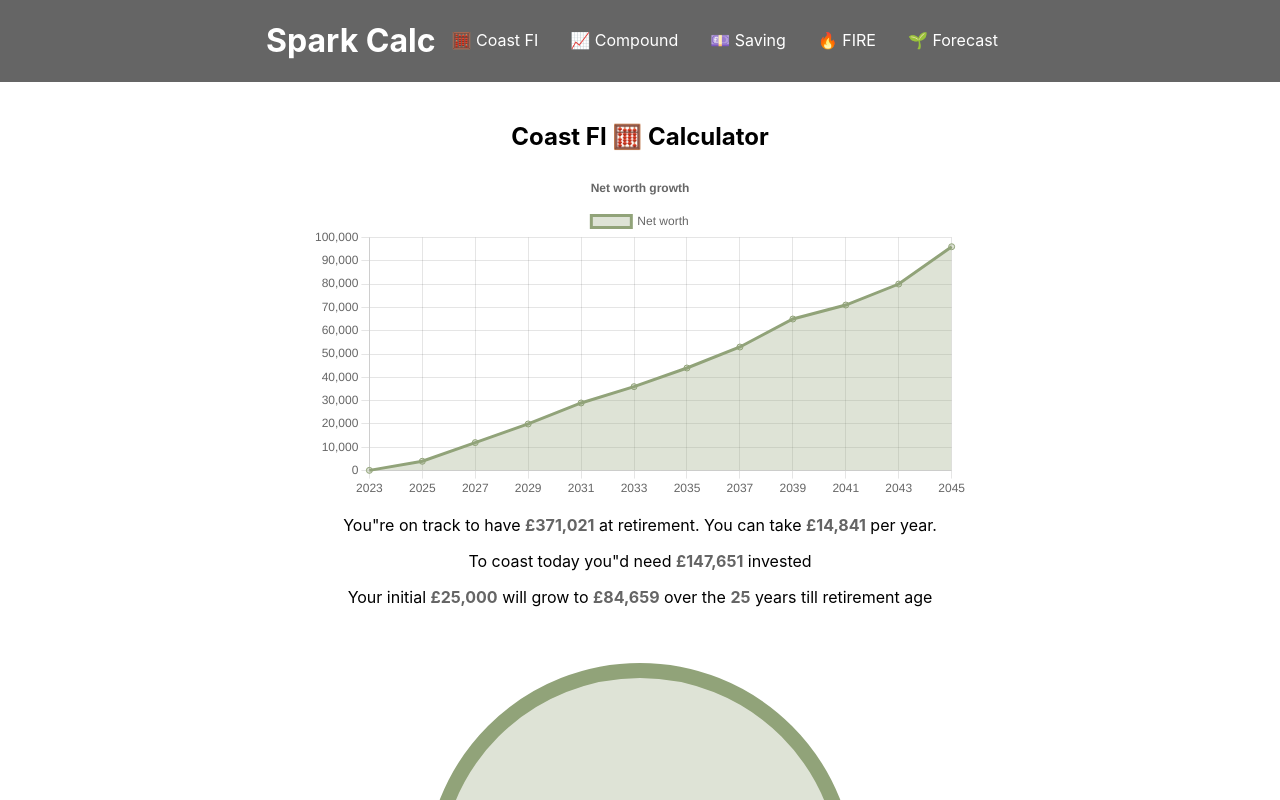
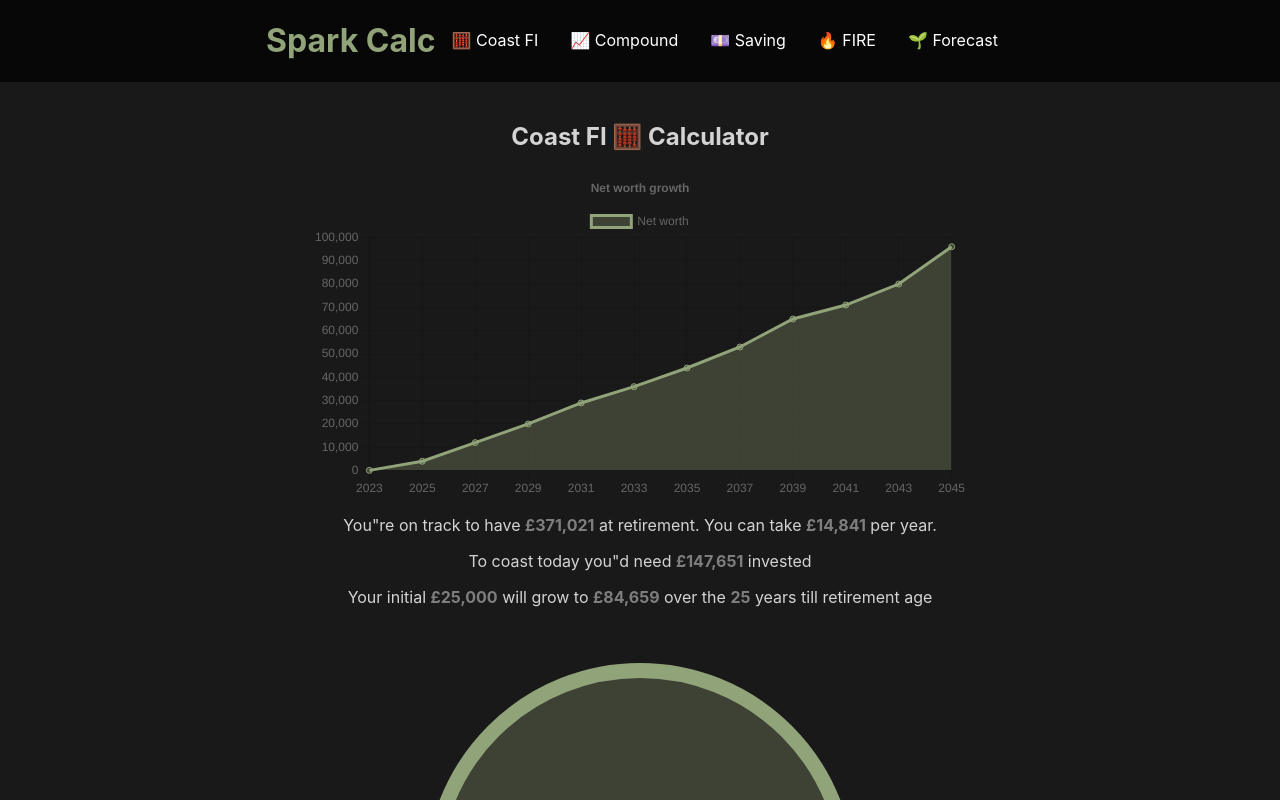
Before and after one commit to nyakeh/spark-calc, a React (Create React App) app: page / in a window 1280 px wide. Shown: the top 800 px of the page. Built offline with nearby package versions, Linux system fonts and the light colour scheme.

Commit message:
Converted website over to dark mode

```diff
--- a/src/App.css
+++ b/src/App.css
@@ -1,8 +1,12 @@
 .App-header {
   display: flex;
   justify-content: center;
-  background-color: #656565;
+  background-color: #070707;
   color: white;
+}
+
+.App-header h1 {
+  color: #91A379;
 }
 
 /* Navigation */
--- a/src/index.css
+++ b/src/index.css
@@ -1,4 +1,6 @@
 body {
+  background: #191919;
+  color: #ffffffcf;
   margin: 0;
   font-family: -apple-system, BlinkMacSystemFont, 'Segoe UI', 'Roboto', 'Helvetica Neue', sans-serif;
   -webkit-font-smoothing: antialiased;
@@ -12,5 +14,5 @@ code {
 
 span {
   font-weight: bold;
-  color: #656565;
+  color: #ffffff71;
 }
```
